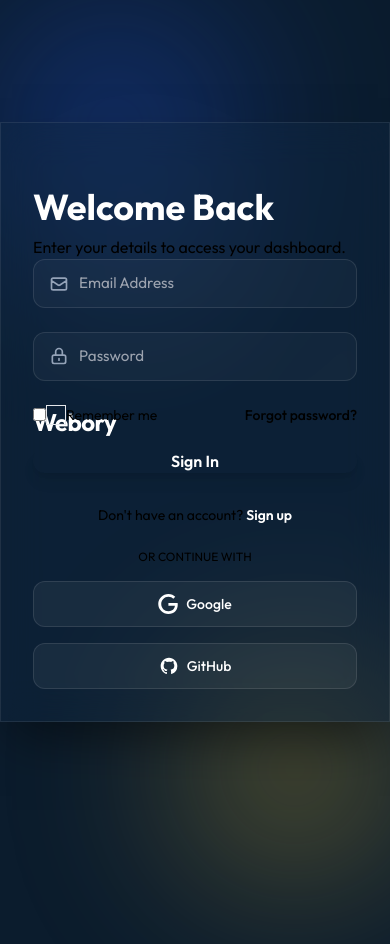
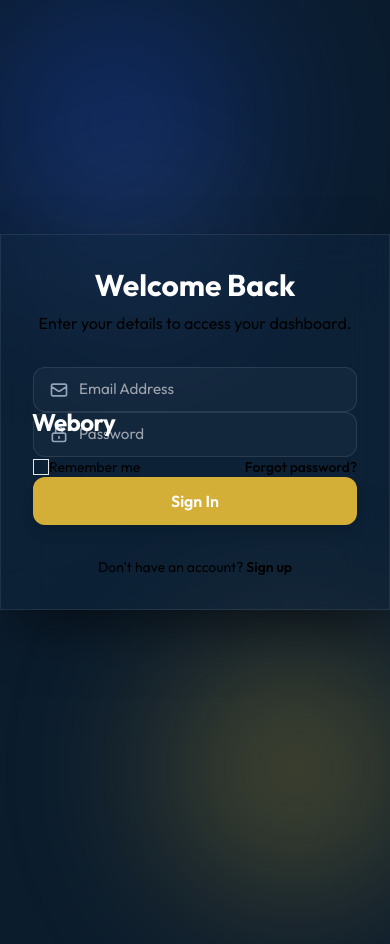
Before and after one commit to 7moody44/webory-frontend, a plain HTML site: page login.html in a window 390 px wide. Shown: the top 944 px of the page. Drawn offline with Linux system fonts and the light colour scheme.

Commit message:
Updated auth logic and fixed UI

```diff
--- a/index.html
+++ b/index.html
@@ -787,6 +787,7 @@
             document.addEventListener('DOMContentLoaded', () => initInViewAnimations());
         })();
     </script>
+    <script src="js/auth.js"></script>
     <script id="dhws-dataInjector" src="/public/dhws-data-injector.js"></script>
 </body>
 
--- a/login.html
+++ b/login.html
@@ -14,6 +14,19 @@
             font-family: 'Outfit', sans-serif;
             background-color: #0B1C2D;
             overflow: hidden;
+        }
+
+        /* Utility for screen reader only (hides default checkbox) */
+        .sr-only {
+            position: absolute;
+            width: 1px;
+            height: 1px;
+            padding: 0;
+            margin: -1px;
+            overflow: hidden;
+            clip: rect(0, 0, 0, 0);
+            white-space: nowrap;
+            border-width: 0;
         }
 
         /* Enhanced Floating Orbs */
@@ -77,7 +90,6 @@
             }
         }
 
-
         /* Glass Card */
         .glass-panel {
             background: rgba(15, 42, 68, 0.4);
@@ -91,13 +103,20 @@
             position: relative;
         }
 
+        /* Constrained Width for Inputs */
+        .form-content {
+            width: 100%;
+            max-width: 380px;
+            margin: 0 auto;
+        }
+
         .input-field {
             width: 100%;
             background: rgba(255, 255, 255, 0.03);
             border: 1px solid rgba(255, 255, 255, 0.1);
             border-radius: 12px;
-            padding: 12px 16px 12px 45px;
-            /* Reduced vertical padding */
+            padding: 10px 16px 10px 45px;
+            /* Shorter vertical padding */
             color: white;
             transition: all 0.3s ease;
             font-size: 0.95rem;
@@ -125,7 +144,8 @@
 
         /* Split Layout Logic */
         .split-bg {
-            background-image: url('https://images.unsplash.com/photo-1451187580459-43490279c0fa?q=80&w=2072&auto=format&fit=crop');
+            background-image: url('public/auth-bg.png');
+            /* New premium image */
             background-size: cover;
             background-position: center;
         }
@@ -139,36 +159,56 @@
         .custom-checkbox input:checked+div svg {
             display: block;
         }
+
+        /* Button Shimmer Effect */
+        @keyframes shimmer {
+            0% {
+                background-position: -200% 0;
+            }
+
+            100% {
+                background-position: 200% 0;
+            }
+        }
+
+        .btn-shimmer {
+            background: linear-gradient(110deg, #D4AF37 8%, #FCD34D 18%, #D4AF37 33%);
+            background-size: 200% 100%;
+            animation: 4s shimmer linear infinite;
+        }
     </style>
 </head>
 
-<body class="flex items-center justify-center min-h-screen relative">
+<body class="flex items-center justify-center min-h-screen relative overflow-hidden" onmousemove="moveOrbs(event)">
 
-    <div class="orb orb-1"></div>
-    <div class="orb orb-2"></div>
-    <div class="orb orb-3"></div>
+    <div class="orb orb-1" id="orb1"></div>
+    <div class="orb orb-2" id="orb2"></div>
+    <div class="orb orb-3" id="orb3"></div>
+
+    <!-- Fixed Header Logo for better placement -->
+    <a href="/"
+        class="absolute top-8 left-8 z-50 text-2xl font-bold tracking-tight text-white hover:text-[#D4AF37] transition-colors group">
+        We<span class="text-[#D4AF37]">bor</span><span
+            class="text-white group-hover:text-[#D4AF37] transition-colors">y</span>
+    </a>
 
     <div
-        class="w-full max-w-6xl h-[85vh] flex rounded-3xl overflow-hidden shadow-2xl mx-4 glass-panel animate-[fadeInUp_0.8s_ease-out_forwards]">
+        class="w-full max-w-5xl h-[80vh] flex rounded-3xl overflow-hidden shadow-2xl mx-4 glass-panel animate-[fadeInUp_0.8s_ease-out_forwards]">
 
         <!-- Left Side: Form -->
         <div class="w-full lg:w-1/2 p-8 sm:p-12 md:p-14 flex flex-col justify-center relative">
 
-            <a href="/"
-                class="absolute top-8 left-8 text-2xl font-bold tracking-tight text-white hover:text-[#D4AF37] transition-colors group">
-                We<span class="text-[#1D4ED8]">bor</span><span
-                    class="text-[#D4AF37] group-hover:text-white transition-colors">y</span>
-            </a>
-
-            <div class="mb-10 mt-8">
-                <h2 class="text-4xl font-bold text-white mb-2">Welcome Back</h2>
-                <p class="text-[#94A3B8]">Enter your details to access your dashboard.</p>
+            <div class="form-content">
+                <div class="mb-8 text-center lg:text-left">
+                    <h2 class="text-3xl font-bold text-white mb-2">Welcome Back</h2>
+                    <!-- Changed text color from slate to white/gold as requested -->
+                    <p class="text-[white]/70">Enter your details to access your dashboard.</p>
                 </div>
 
-            <form action="#login" method="POST" class="space-y-6">
+                <form action="#login" method="POST" class="space-y-5">
                     <div class="input-group">
                         <input type="email" name="email" id="email" required placeholder="Email Address"
-                        class="input-field placeholder-[#94A3B8]/50">
+                            class="input-field placeholder-white/40">
                         <svg class="w-5 h-5 input-icon" fill="none" stroke="currentColor" viewBox="0 0 24 24">
                             <path stroke-linecap="round" stroke-linejoin="round" stroke-width="2"
                                 d="M3 8l7.89 5.26a2 2 0 002.22 0L21 8M5 19h14a2 2 0 002-2V7a2 2 0 00-2-2H5a2 2 0 00-2 2v10a2 2 0 002 2z">
@@ -178,7 +218,7 @@
 
                     <div class="input-group">
                         <input type="password" name="password" id="password" required placeholder="Password"
-                        class="input-field placeholder-[#94A3B8]/50">
+                            class="input-field placeholder-white/40">
                         <svg class="w-5 h-5 input-icon" fill="none" stroke="currentColor" viewBox="0 0 24 24">
                             <path stroke-linecap="round" stroke-linejoin="round" stroke-width="2"
                                 d="M12 15v2m-6 4h12a2 2 0 002-2v-6a2 2 0 00-2-2H6a2 2 0 00-2 2v6a2 2 0 002 2zm10-10V7a4 4 0 00-8 0v4h8z">
@@ -188,16 +228,18 @@
 
                     <div class="flex items-center justify-between">
                         <label class="flex items-center cursor-pointer custom-checkbox group relative">
+                            <!-- Ensure class sr-only hides the default checkbox -->
                             <input type="checkbox" required class="sr-only">
                             <div
-                            class="w-5 h-5 border border-[#94A3B8] rounded flex items-center justify-center transition-all duration-200 group-hover:border-[#D4AF37]">
+                                class="w-4 h-4 border border-white/30 rounded flex items-center justify-center transition-all duration-200 group-hover:border-[#D4AF37]">
                                 <svg class="w-3 h-3 text-[#0B1C2D] hidden fill-current pointer-events-none"
                                     viewBox="0 0 20 20">
                                     <path d="M0 11l2-2 5 5L18 3l2 2L7 18z" />
                                 </svg>
                             </div>
+                            <!-- Changed text to white/gold -->
                             <span
-                            class="ml-3 text-sm text-[#94A3B8] group-hover:text-white transition-colors select-none">Remember
+                                class="ml-3 text-sm text-white/80 group-hover:text-[#D4AF37] transition-colors select-none">Remember
                                 me</span>
                         </label>
                         <a href="#"
@@ -206,67 +248,43 @@
                     </div>
 
                     <button type="submit"
-                    class="w-full py-3.5 rounded-xl bg-gradient-to-r from-[#D4AF37] to-[#B8860B] text-white font-semibold shadow-lg shadow-[#D4AF37]/20 hover:scale-[1.02] hover:shadow-[#D4AF37]/40 transition-all duration-300">
+                        class="w-full py-3 rounded-xl btn-shimmer text-white font-semibold shadow-lg shadow-[#D4AF37]/20 hover:scale-[1.02] hover:shadow-[#D4AF37]/40 transition-all duration-300">
                         Sign In
                     </button>
                 </form>
 
-            <div class="mt-8 text-center text-sm text-[#94A3B8]">
+                <div class="mt-8 text-center text-sm text-white/60">
                     Don't have an account?
-                <a href="signup.html" class="font-semibold text-white hover:text-[#D4AF37] transition-colors">Sign
+                    <a href="signup.html" class="font-semibold text-[#D4AF37] hover:text-white transition-colors">Sign
                         up</a>
                 </div>
-
-            <div class="mt-6 flex items-center gap-4 justify-center">
-                <div class="h-px bg-white/10 flex-1"></div>
-                <span class="text-xs text-[#94A3B8] uppercase tracking-wider">Or continue with</span>
-                <div class="h-px bg-white/10 flex-1"></div>
             </div>
-
-            <div class="mt-4 grid grid-cols-2 gap-4">
-                <button type="button"
-                    class="flex items-center justify-center gap-2 py-3 rounded-xl bg-white/5 border border-white/10 hover:bg-white/10 hover:border-white/20 transition-all text-white text-sm font-medium"
-                    onclick="alert('Redirecting to Google OAuth...')">
-                    <svg class="w-5 h-5" viewBox="0 0 24 24" fill="currentColor">
-                        <path
-                            d="M12.48 10.92v3.28h7.84c-.24 1.84-.853 3.187-1.787 4.133-1.147 1.147-2.933 2.4-6.053 2.4-4.827 0-8.6-3.893-8.6-8.72s3.773-8.72 8.6-8.72c2.6 0 4.507 1.027 5.907 2.347l2.307-2.307C18.747 1.44 16.133 0 12.48 0 5.867 0 .307 5.387.307 12s5.56 12 12.173 12c3.573 0 6.267-1.173 8.373-3.36 2.16-2.16 2.84-5.213 2.84-7.667 0-.76-.053-1.467-.173-2.053H12.48z" />
-                    </svg>
-                    Google
-                </button>
-                <button type="button"
-                    class="flex items-center justify-center gap-2 py-3 rounded-xl bg-white/5 border border-white/10 hover:bg-white/10 hover:border-white/20 transition-all text-white text-sm font-medium"
-                    onclick="alert('Redirecting to GitHub OAuth...')">
-                    <svg class="w-5 h-5" fill="currentColor" viewBox="0 0 24 24">
-                        <path fill-rule="evenodd"
-                            d="M12 2C6.477 2 2 6.484 2 12.017c0 4.425 2.865 8.18 6.839 9.504.5.092.682-.217.682-.483 0-.237-.008-.868-.013-1.703-2.782.605-3.369-1.343-3.369-1.343-.454-1.158-1.11-1.466-1.11-1.466-.908-.62.069-.608.069-.608 1.003.07 1.531 1.032 1.531 1.032.892 1.53 2.341 1.088 2.91.832.092-.647.35-1.088.636-1.338-2.22-.253-4.555-1.113-4.555-4.951 0-1.093.39-1.988 1.029-2.688-.103-.253-.446-1.272.098-2.65 0 0 .84-.27 2.75 1.026A9.564 9.564 0 0112 6.844c.85.004 1.705.115 2.504.337 1.909-1.296 2.747-1.027 2.747-1.027.546 1.379.202 2.398.1 2.651.64.7 1.028 1.595 1.028 2.688 0 3.848-2.339 4.695-4.566 4.943.359.309.678.92.678 1.855 0 1.338-.012 2.419-.012 2.747 0 .268.18.58.688.482A10.019 10.019 0 0022 12.017C22 6.484 17.522 2 12 2z"
-                            clip-rule="evenodd" />
-                    </svg>
-                    GitHub
-                </button>
-            </div>
+            <!-- Removed Google/GitHub buttons as requested -->
         </div>
 
         <!-- Right Side: Visual -->
         <div class="hidden lg:block w-1/2 relative split-bg p-12 flex flex-col justify-end text-white">
             <div class="absolute inset-0 bg-gradient-to-t from-[#0B1C2D] via-transparent to-transparent opacity-90">
             </div>
-            <div class="relative z-10">
-                <blockquote class="text-2xl font-light italic mb-6">
-                    "Webory transformed our digital presence. The attention to detail and security is unmatched."
-                </blockquote>
-                <div class="flex items-center gap-4">
-                    <div
-                        class="w-10 h-10 rounded-full bg-[#D4AF37] flex items-center justify-center text-[#0B1C2D] font-bold">
-                        JD</div>
-                    <div>
-                        <div class="font-semibold">John Doe</div>
-                        <div class="text-sm opacity-70">CEO, TechCorp</div>
-                    </div>
-                </div>
-            </div>
+            <!-- Removed text overlay inside image as requested - kept it clean -->
         </div>
     </div>
     <script src="js/auth.js"></script>
+    <script>
+        function moveOrbs(e) {
+            const orb1 = document.getElementById('orb1');
+            const orb2 = document.getElementById('orb2');
+            const orb3 = document.getElementById('orb3');
+
+            const x = e.clientX / window.innerWidth;
+            const y = e.clientY / window.innerHeight;
+
+            orb1.style.transform = `translate(${x * 30}px, ${y * 30}px)`;
+            orb2.style.transform = `translate(-${x * 30}px, -${y * 30}px)`;
+            // Orb 3 keeps its pulse animation but moves slightly
+            // We combine the translation from animation with mouse movement
+        }
+    </script>
 </body>
 
 </html>
```
Also changed, not shown: dashboard.html (+2 -1 lines), js/auth.js (+8 -1 lines), package.json (deleted, +0 -32 lines), signup.html (+85 -27 lines), public/auth-bg.png (added). Lines whose indentation alone changed are shown as unchanged.
